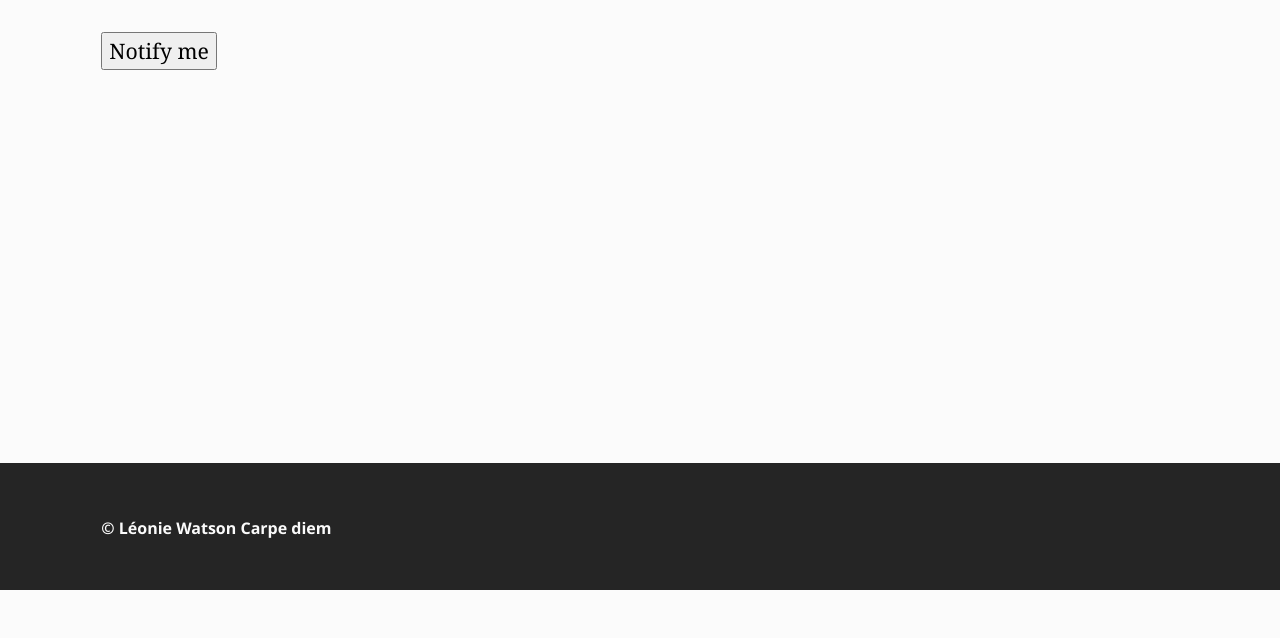
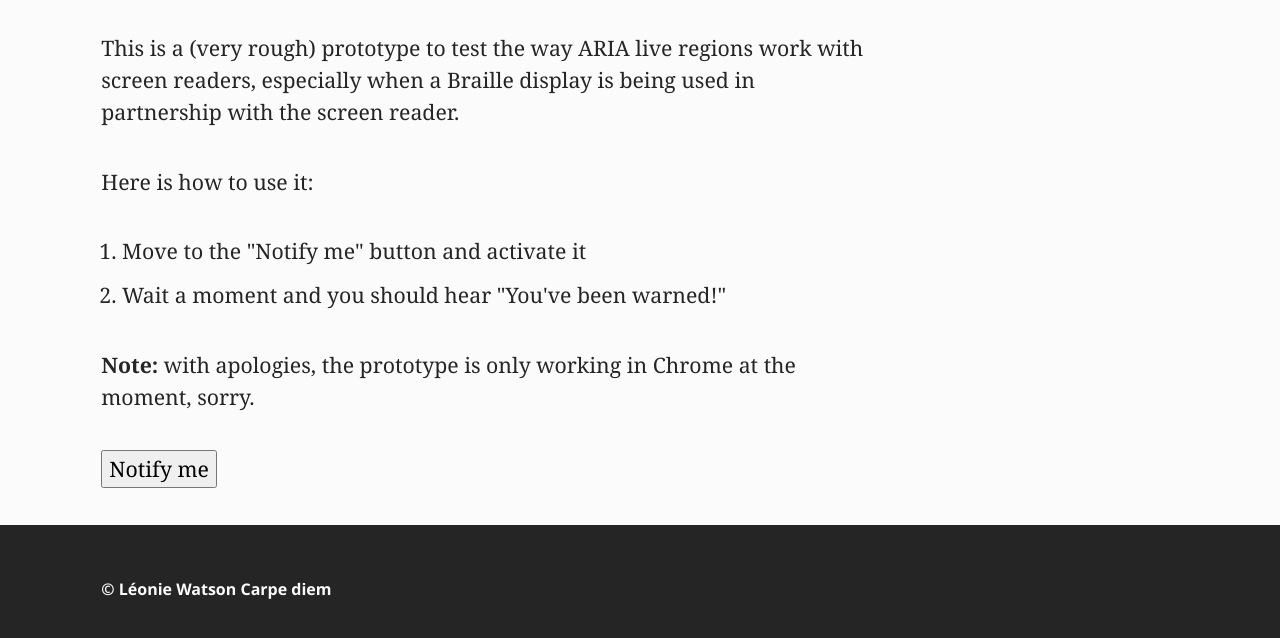
Before and after one commit to LJWatson/test-cases, a plain HTML site: page live-regions/index.html in a window 1280 px wide. Shown: the part 210-848 px from the top of the page. Before the commit the page ends 800 px from the top, so only its background shows below. Drawn offline with Linux system fonts and the light colour scheme; a web font is replaced by a local one.

Commit message:
Edits live regions test case

```diff
--- a/live-regions/index.html
+++ b/live-regions/index.html
@@ -30,6 +30,17 @@
 <div class="[ post__body ] [ flow ] [ flow-space-700 pad-top-700 pad-bottom-700 ]">
 <h1>Test case: ARIA live regions</h1>
 
+<p>This is a (very rough) prototype to test the way ARIA live regions work with screen readers, especially when a Braille display is being used in partnership with the screen reader.</p>
+
+<p>Here is how to use it:</p>
+
+<ol>
+<li>Move to the "Notify me" button and activate it</li>
+<li>Wait a moment and you should hear "You've been warned!"</li>
+</ol>
+
+<p><b>Note:</b> with apologies, the prototype is only working in Chrome at the moment, sorry.</p>
+
 <div id="notification"></div>
 
 <div>
--- a/live-regions/js/notify.js
+++ b/live-regions/js/notify.js
@@ -6,6 +6,7 @@
 
     notification.setAttribute("aria-live", "polite");
     notification.setAttribute("aria-atomic", "true");
+notification.setAttribute("aria-hidden", "true");
 
     function notify() {
         notification.innerText = "You've been notified!";
```
